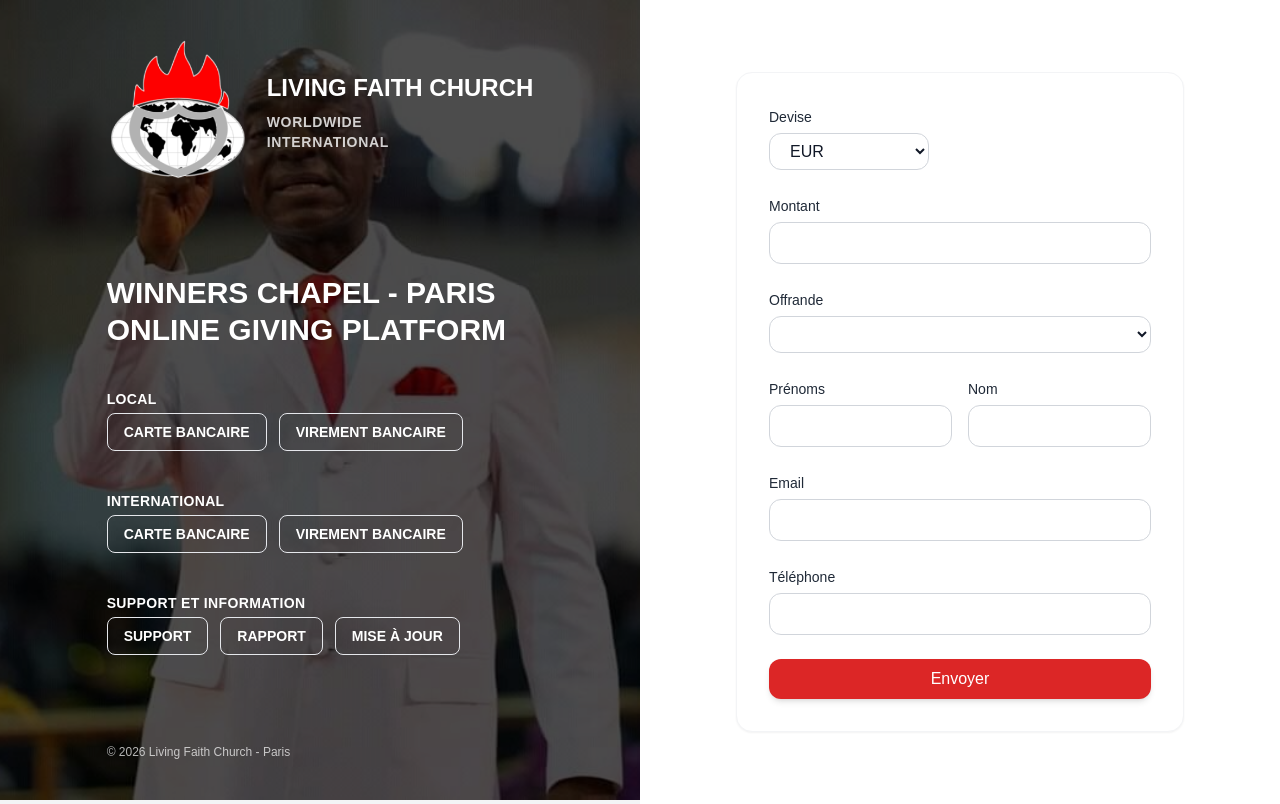
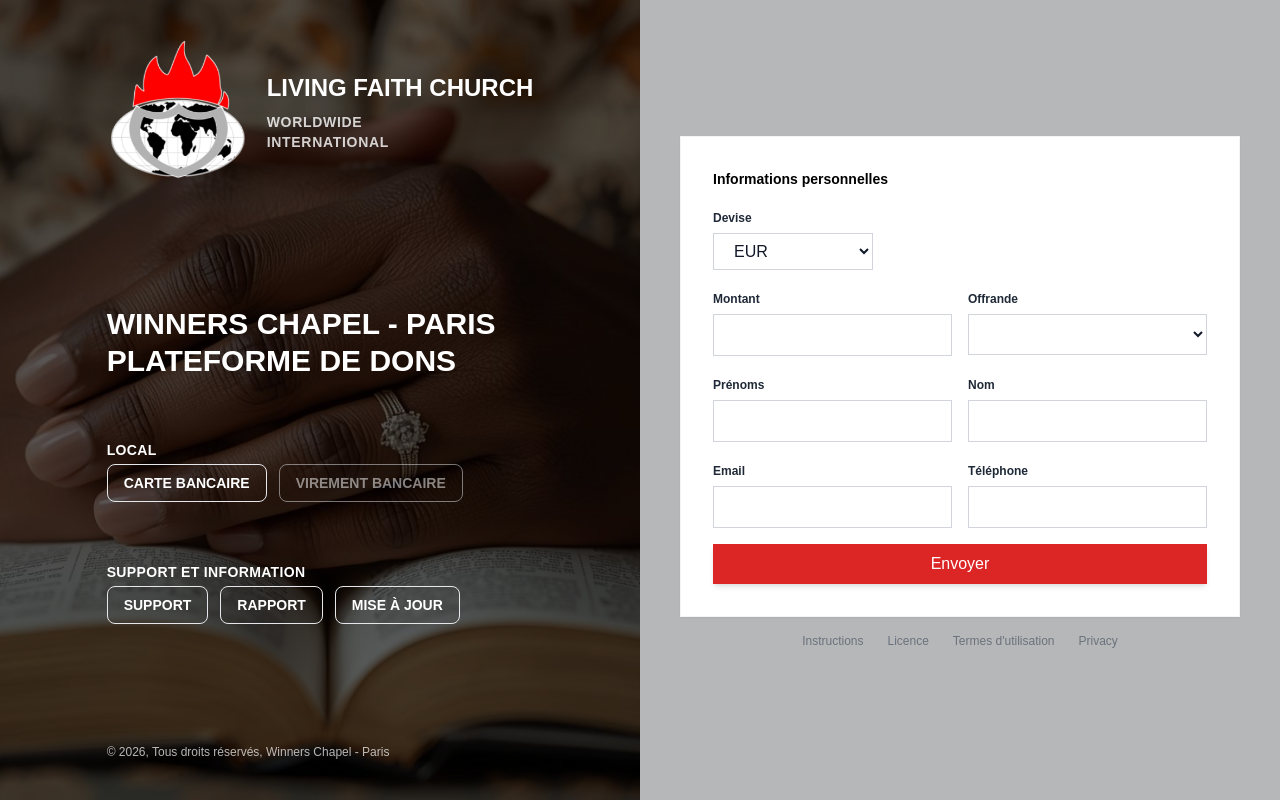
Before and after one commit to Jean-6/wcp-giving-platform, an Angular app: page /donation in a window 1280 px wide. Built offline with nearby package versions, Linux system fonts and the light colour scheme.

Commit message:
save all changes

```diff
--- a/src/app/features/donation/donation.html
+++ b/src/app/features/donation/donation.html
@@ -1,9 +1,9 @@
-<div class="min-h-screen bg-gray-100 flex flex-col lg:flex-row">
+<div class="relative min-h-screen bg-gray-100 flex flex-col lg:flex-row">
   <!-- LEFT SECTION -->
   <section
     class="lg:w-6/12 w-full h-screen flex justify-center bg-cover bg-center relative text-white"
-    style="background-image: url('/assets/images/davido_1.jpg')">
-    <div class="absolute inset-0 bg-black/70"></div>
+    style="background-image: url('/assets/images/prayer-position.jpg')">
+    <div class="absolute inset-0 bg-black/65"></div>
     <div class="relative p-10 h-full flex flex-col justify-between">
       <!-- Logo / Title -->
       <div class="flex items-center gap-4">
@@ -22,27 +22,30 @@
       </div>
       <!-- Main Title -->
       <div>
-        <h2 class="text-3xl font-semibold leading-tight mb-8 uppercase">
-          Winners Chapel - Paris <br/> Online Giving Platform
+        <div class="">
+          <h2 class="text-3xl font-semibold leading-tight uppercase">
+            Winners Chapel - Paris<br/> Plateforme de dons
           </h2>
+        </div>
         <!-- Giving Options -->
-        <div class="space-y-9">
+        <div class="space-y-14">
           <h3 class="uppercase text-sm tracking-widest opacity-70 font-semibold ">
           </h3>
           <div class="">
             <h2 class="uppercase text-sm font-semibold py-1 tracking-wide">local</h2>
             <div class="flex gap-3">
               <button class="btn-outline uppercase border-gray-200 font-semibold">Carte bancaire</button>
-              <button class="btn-outline uppercase border-gray-200 font-semibold ">Virement bancaire</button>
+              <button class="btn-outline uppercase border-gray-200 font-semibold
+                             opacity-50 cursor-not-allowed pointer-events-none">Virement bancaire</button>
             </div>
           </div>
-          <div>
+          <!--<div>
             <h2 class="uppercase text-sm font-semibold py-1 tracking-wide">international</h2>
             <div class="flex gap-3">
               <button class="btn-outline uppercase border-gray-200 font-semibold">Carte bancaire</button>
               <button class="btn-outline uppercase border-gray-200 font-semibold">Virement bancaire</button>
             </div>
-          </div>
+          </div>-->
 
           <div>
             <h2 class="uppercase text-sm font-semibold py-1 tracking-wide">support et information</h2>
@@ -64,7 +67,7 @@
 
       <!-- Footer -->
       <div class="text-xs opacity-70">
-        © 2026 Living Faith Church - Paris
+        © 2026, Tous droits réservés, Winners Chapel - Paris
       </div>
 
     </div>
@@ -74,33 +77,32 @@
   <!-- RIGHT SECTION -->
   <section
     *ngIf="!selectedPanel"
-    class="lg:w-6/12 w-full bg-white p-10 flex ">
-    <div class="w-full max-w-md ml-14">
-      <!-- Payment Providers -->
-      <div class="flex flex-wrap gap-4">
-      </div>
-
-
+    class=" fixed inset-y-0 right-0 animate-slide-left bg-black/25 z-40 w-full lg:w-6/12 bg-gray-900/3 p-10 flex flex-col min-h-screen justify-center items-center "> <!-- -->
+    <div class="w-full">
+      <div class="flex flex-wrap gap-4"></div>
       <!-- Form -->
       <form
         [formGroup]="infoForm"
         (ngSubmit)="submit()"
-        class="space-y-6 my-8 max-w-2xl mx-auto bg-white p-8 rounded-2xl shadow-sm border border-gray-100">
+        class="space-y-4  w-full mx-auto bg-white p-8 shadow-sm border border-gray-100">
         <!-- Devise -->
+        <h2 class="font-bold text-sm">Informations personnelles</h2>
         <div class="w-40">
-          <label class="text-sm font-medium text-gray-800">Devise</label>
+          <label class="text-xs font-bold text-gray-800">Devise</label>
           <select
-            class="w-full px-4 py-2 mt-1 rounded-xl border border-gray-300 bg-white text-gray-900
+            class="w-full px-4 py-2 mt-1 border border-gray-300 bg-white text-gray-900
              focus:border-blue-600 focus:ring-4 focus:ring-blue-100 transition-all">
             <option>EUR</option>
           </select>
         </div>
 
+        <!-- Montant + Offrande -->
+        <div class="grid grid-cols-1 md:grid-cols-2 gap-4">
           <!-- Montant -->
           <div class="space-y-1">
-          <label class="text-sm font-medium text-gray-800">Montant</label>
+            <label class="text-xs font-bold text-gray-800">Montant</label>
             <input
-            class="w-full px-4 py-2 rounded-xl border border-gray-300 text-gray-900
+              class="w-full px-4 py-2  border border-gray-300 text-gray-900
              focus:border-blue-600 focus:ring-4 focus:ring-blue-100 transition-all"
               formControlName="amount"
               type="number"
@@ -109,17 +111,16 @@
               placeholder=""/>
             <div
               *ngIf="infoForm.get('amount')?.invalid && infoForm.get('amount')?.touched"
-            class="text-red-500 text-xs"
-          >
+              class="text-red-500 text-xs">
               Champ obligatoire
             </div>
           </div>
 
           <!-- Offrande -->
           <div class="space-y-1">
-          <label class="text-sm font-medium text-gray-800">Offrande</label>
+            <label class="text-xs font-bold text-gray-800">Offrande</label>
             <select
-            class="w-full px-4 py-2 rounded-xl border border-gray-300 bg-white text-gray-900
+              class="w-full px-4 py-2.5 border border-gray-300 bg-white text-gray-900
              focus:border-blue-600 focus:ring-4 focus:ring-blue-100 transition-all"
               formControlName="gift">
               <option value=""></option>
@@ -136,13 +137,13 @@
               Champ obligatoire
             </div>
           </div>
-
+        </div>
         <!-- Prénoms + Nom -->
         <div class="grid grid-cols-1 md:grid-cols-2 gap-4">
           <div class="space-y-1">
-            <label class="text-sm font-medium text-gray-800">Prénoms</label>
+            <label class="text-xs font-bold text-gray-800">Prénoms</label>
             <input
-              class="w-full px-4 py-2 rounded-xl border border-gray-300 text-gray-900
+              class="w-full px-4 py-2 border border-gray-300 text-gray-900
                focus:border-blue-600 focus:ring-4 focus:ring-blue-100 transition-all"
               formControlName="firstname"
             />
@@ -155,26 +156,26 @@
           </div>
 
           <div class="space-y-1">
-            <label class="text-sm font-medium text-gray-800">Nom</label>
+            <label class="text-xs font-bold text-gray-800">Nom</label>
             <input
-              class="w-full px-4 py-2 rounded-xl border border-gray-300 text-gray-900
+              class="w-full px-4 py-2 border border-gray-300 text-gray-900
                focus:border-blue-600 focus:ring-4 focus:ring-blue-100 transition-all"
-              formControlName="lastname"
-            />
+              formControlName="lastname"/>
             <div
               *ngIf="infoForm.get('lastname')?.invalid && infoForm.get('lastname')?.touched"
-              class="text-red-500 text-xs"
-            >
+              class="text-red-500 text-xs">
               Champ obligatoire
             </div>
           </div>
         </div>
 
+        <!-- Email + Tel -->
+        <div class="grid grid-cols-1 md:grid-cols-2 gap-4">
           <!-- Email -->
           <div class="space-y-1">
-          <label class="text-sm font-medium text-gray-800">Email</label>
+            <label class="text-xs font-bold text-gray-800">Email</label>
             <input
-            class="w-full px-4 py-2 rounded-xl border border-gray-300 text-gray-900
+              class="w-full px-4 py-2 border border-gray-300 text-gray-900
              focus:border-blue-600 focus:ring-4 focus:ring-blue-100 transition-all"
               type="email"
               formControlName="email"
@@ -189,9 +190,9 @@
 
           <!-- Téléphone -->
           <div class="space-y-1">
-          <label class="text-sm font-medium text-gray-800">Téléphone</label>
+            <label class="text-xs font-bold text-gray-800">Téléphone</label>
             <input
-            class="w-full px-4 py-2 rounded-xl border border-gray-300 text-gray-900
+              class="w-full px-4 py-2  border border-gray-300 text-gray-900
              focus:border-blue-600 focus:ring-4 focus:ring-blue-100 transition-all"
               formControlName="phone"
             />
@@ -202,22 +203,30 @@
               Champ obligatoire
             </div>
           </div>
-
+        </div>
         <!-- Submit -->
         <button
-          class="w-full py-2 rounded-xl bg-red-600 text-white  text-l shadow-md
+          class="w-full py-2 bg-red-600 text-white shadow-md
            hover:bg-red-700 hover:shadow-lg transition-all active:scale-[0.98]"
           type="submit">
           Envoyer
         </button>
+      </form>
+    </div>
 
-      </form>
+    <footer class="text-center text-gray-500 py-4">
+      <ul class="flex justify-center gap-6 text-xs text-gray-600 opacity-70">
+        <li><a href="#" class="hover:text-gray-900">Instructions</a></li>
+        <li><a href="#" class="hover:text-gray-900">Licence</a></li>
+        <li><a href="#" class="hover:text-gray-900">Termes d'utilisation</a></li>
+        <li><a href="#" class="hover:text-gray-900">Privacy</a></li>
+      </ul>
 
-    </div>
+    </footer>
   </section>
 
   <!-- SLIDE PANEL -->
-  <section *ngIf="selectedPanel" class="lg:w-6/12 w-full bg-white p-10 flex flex-col animate-slide-left shadow-xl">
+  <section *ngIf="selectedPanel" class="fixed inset-y-0 right-0 lg:w-6/12 w-full bg-white p-10 flex flex-col shadow-xl translate-x-full animate-slide-left will-change-transform z-30">
     <!-- HEADER -->
     <button (click)="closePanel()" class="self-end text-red-600 hover:text-gray-700 mb-1 uppercase "> ✕ Fermer</button>
     <hr/>
@@ -274,30 +283,30 @@
       <div *ngIf="selectedPanel === 'facture'" class="space-y-6">
         <h2 class="text-2xl font-bold text-gray-800">Obtenir un rapport</h2>
           <div class="max-w-4xl bg-white rounded-2xl shadow-sm border border-gray-100 p-8 ">
-            <p class="text-gray-700 leading-relaxed">
+            <p class="text-gray-700 leading-relaxed mb-3">
               Veuillez fournir l’adresse e‑mail utilisée sur la plateforme.
               Le rapport demandé sera envoyé à cette même adresse.
             </p>
 
             <!-- Email -->
-            <div class="space-y-2">
-              <label class="text-sm font-medium text-gray-800">Messagerie électronique</label>
-              <input type="email" class="w-full px-4 py-3 rounded-xl border border-gray-300 focus:border-blue-600 focus:ring-4 focus:ring-blue-100 transition-all text-gray-900" placeholder="exemple@domaine.com" />
+            <div class="space-y-1">
+              <label class="text-xs font-bold text-gray-800">Messagerie électronique</label>
+              <input type="email" class="w-full px-4 py-2 border border-gray-300 focus:border-blue-600 focus:ring-4 focus:ring-blue-100 transition-all text-gray-900" placeholder="exemple@domaine.com" />
           </div>
 
             <!-- Dates -->
             <div class="grid grid-cols-1 md:grid-cols-2 gap-4">
-              <div class="space-y-2">
-                <label class="text-sm font-medium text-gray-800">Date de début</label>
-                <input type="date" class="w-full px-4 py-3 rounded-xl border border-gray-300 focus:border-blue-600 focus:ring-4 focus:ring-blue-100 transition-all text-gray-900" />
+              <div class="space-y-1">
+                <label class="text-xs font-bold text-gray-800">Date de début</label>
+                <input type="date" class="w-full px-4 py-2 border border-gray-300 focus:border-blue-600 focus:ring-4 focus:ring-blue-100 transition-all text-gray-900" />
               </div>
-              <div class="space-y-2">
-                <label class="text-sm font-medium text-gray-800">Date de fin</label>
-                <input type="date" class="w-full px-4 py-3 rounded-xl border border-gray-300 focus:border-blue-600 focus:ring-4 focus:ring-blue-100 transition-all text-gray-900" />
+              <div class="space-y-1">
+                <label class="text-xs font-bold text-gray-800">Date de fin</label>
+                <input type="date" class="w-full px-4 py-2 border border-gray-300 focus:border-blue-600 focus:ring-4 focus:ring-blue-100 transition-all text-gray-900" />
               </div>
             </div>
             <!-- Submit -->
-            <button class="w-full py-2 mt-5 rounded-lg bg-red-600 text-white  " >
+            <button class="w-full py-2 mt-5  bg-red-600 text-white  " >
               Envoyer une demande
             </button>
           </div>
--- a/tailwind.config.cjs
+++ b/tailwind.config.cjs
@@ -4,7 +4,6 @@
     "./src/**/*.{html,ts}"
   ],
   theme: {
-    extend: {
       extend: {
         keyframes:{
           slideLeft:{
@@ -13,10 +12,9 @@
           }
         },
         animation: {
-          'slide-left': 'slideLeft 0.1s ease-out',
+          'slide-left': 'slideLeft 0.35s ease-out forwards',
         }
       },
-    },
   },
   plugins: [],
 };
```
Also changed, not shown: src/app/app.ts (+2 -16 lines), src/app/services/stripe-service.ts (+0 -10 lines), src/assets/images/prayer-position.jpg (added). Lines whose indentation alone changed are shown as unchanged.
